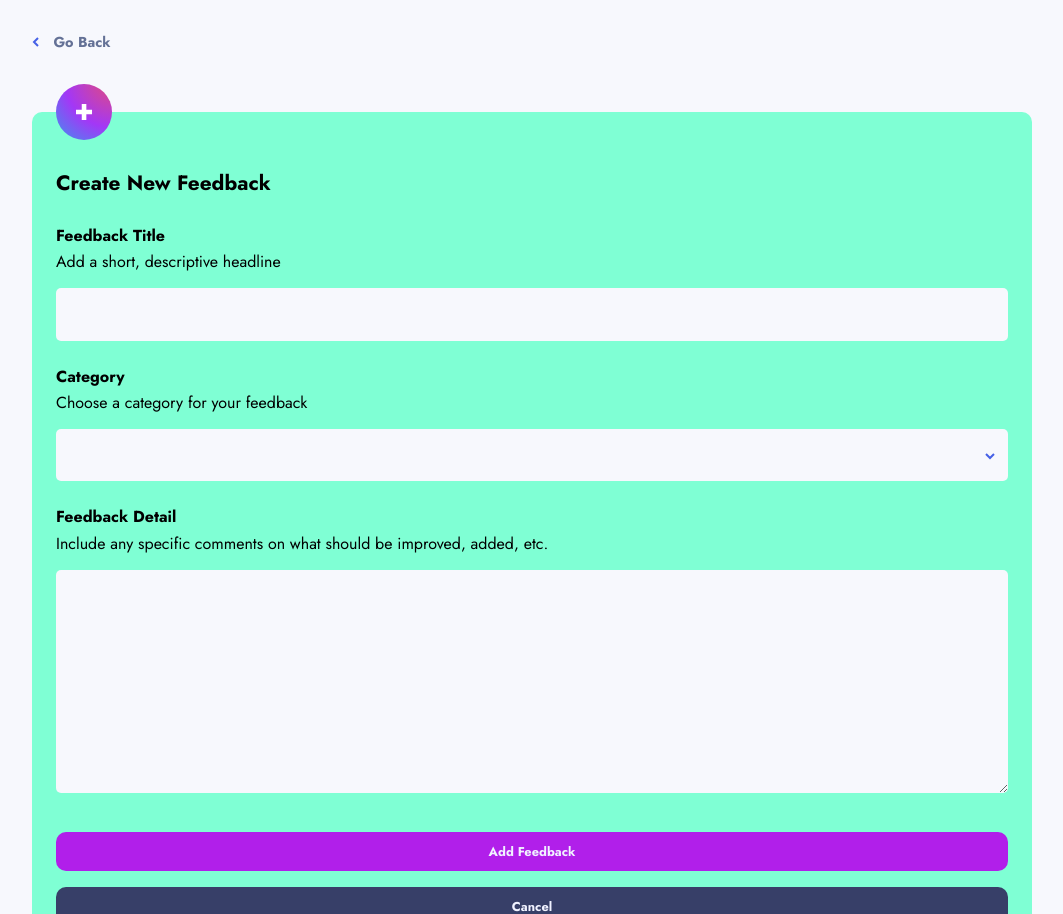
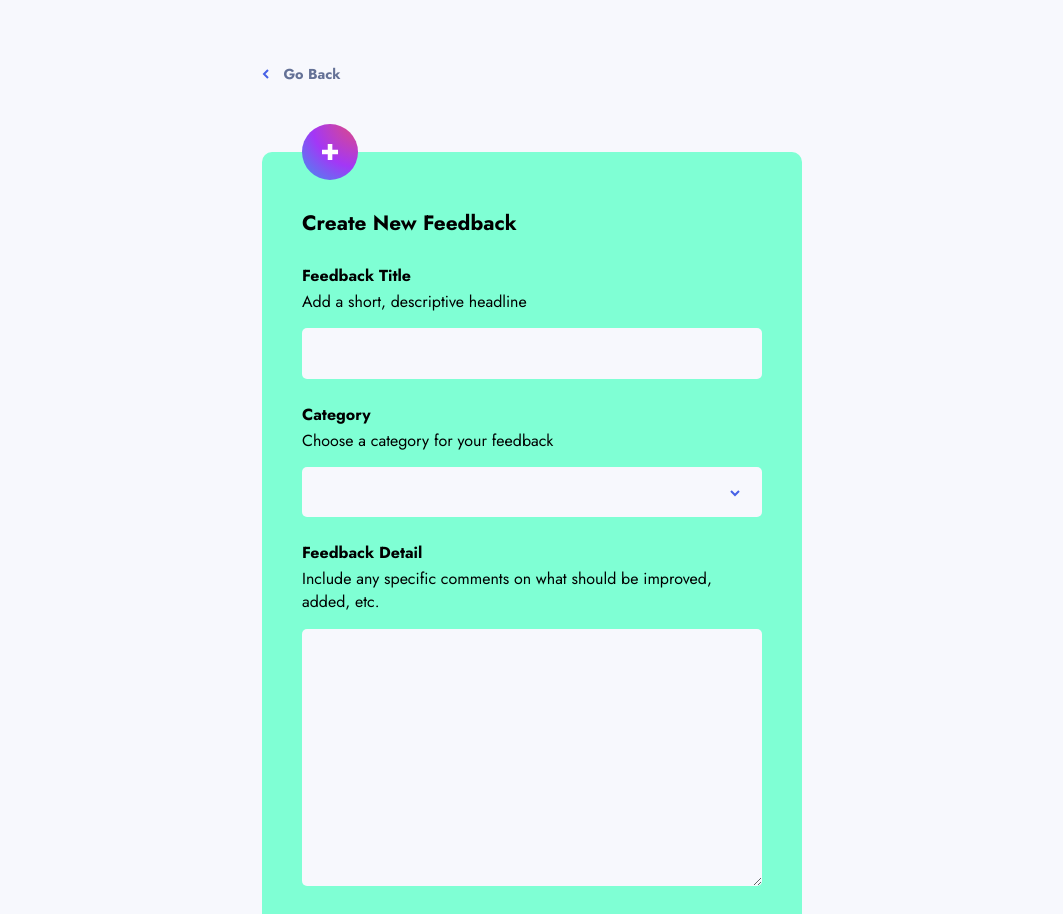
Before and after one commit to Victor-Nyagudi/product-feedback-app-react, a React (Create React App) app: page / in a window 1280 px wide. Shown: the top 914 px of the page, without its empty margins (108-1171 px from the left). Built offline with nearby package versions, Linux system fonts and the light colour scheme.

Commit message:
Add styling for tablets AddEditFeedbackPage

```diff
--- a/src/css/main.css
+++ b/src/css/main.css
@@ -337,6 +337,8 @@ a {
 .add-edit-feedback__textarea {
   padding-right: 1.25em;
   margin-bottom: .65em;
+  resize: vertical;
+  min-height: 223px;
 }
 
 .add-edit-feedback__buttons {
@@ -571,6 +573,36 @@ a {
   .suggestions__empty-message {
     margin-bottom: 2.5em;
   }
+  .add-edit-feedback {
+    max-width: 540px;
+    padding: 4em 0;
+  }
+  .add-edit-feedback .go-back-header {
+    margin-bottom: 4.25em;
+  }
+  .add-edit-feedback__buttons {
+    -webkit-box-orient: horizontal;
+    -webkit-box-direction: normal;
+        -ms-flex-direction: row;
+            flex-direction: row;
+    -webkit-box-pack: end;
+        -ms-flex-pack: end;
+            justify-content: flex-end;
+  }
+  .add-edit-feedback__main {
+    padding: 3.5em 2.5em 1.5em;
+  }
+  .add-edit-feedback__input, .add-edit-feedback__textarea {
+    font-size: 1rem;
+    padding: .85em 2.25em .85em 1.25em;
+  }
+  .add-edit-feedback__dropdown-toggle {
+    right: 1.15em;
+  }
+  .add-edit-feedback__textarea {
+    font-size: 1rem;
+    margin-bottom: 0;
+  }
 }
 
 @media (min-width: 821px) {
--- a/src/main.scss
+++ b/src/main.scss
@@ -318,6 +318,8 @@ a {
 
         padding-right: 1.25em;
         margin-bottom: .65em;
+        resize: vertical;
+        min-height: 223px;
     }
 
     &__buttons {
@@ -529,6 +531,33 @@ a {
             &-message { margin-bottom: 2.5em; }
         }
     }
+
+    .add-edit-feedback {
+        max-width: 540px;
+
+        padding: 4em 0;
+
+        .go-back-header { margin-bottom: 4.25em; }
+
+        &__buttons {
+            flex-direction: row;
+            justify-content: flex-end;
+        }
+
+        &__main { padding: 3.5em 2.5em 1.5em; }
+
+        &__input {
+            font-size: 1rem;
+            padding: .85em 2.25em .85em 1.25em;
+        }
+
+        &__dropdown-toggle { right: 1.15em; }
+
+        &__textarea {
+            font-size: 1rem;
+            margin-bottom: 0;
+        }
+    }
 }
 
 // ? Desktop styling
```
Also changed, not shown: 1 other file (tests, documents, lock files or other folders).
